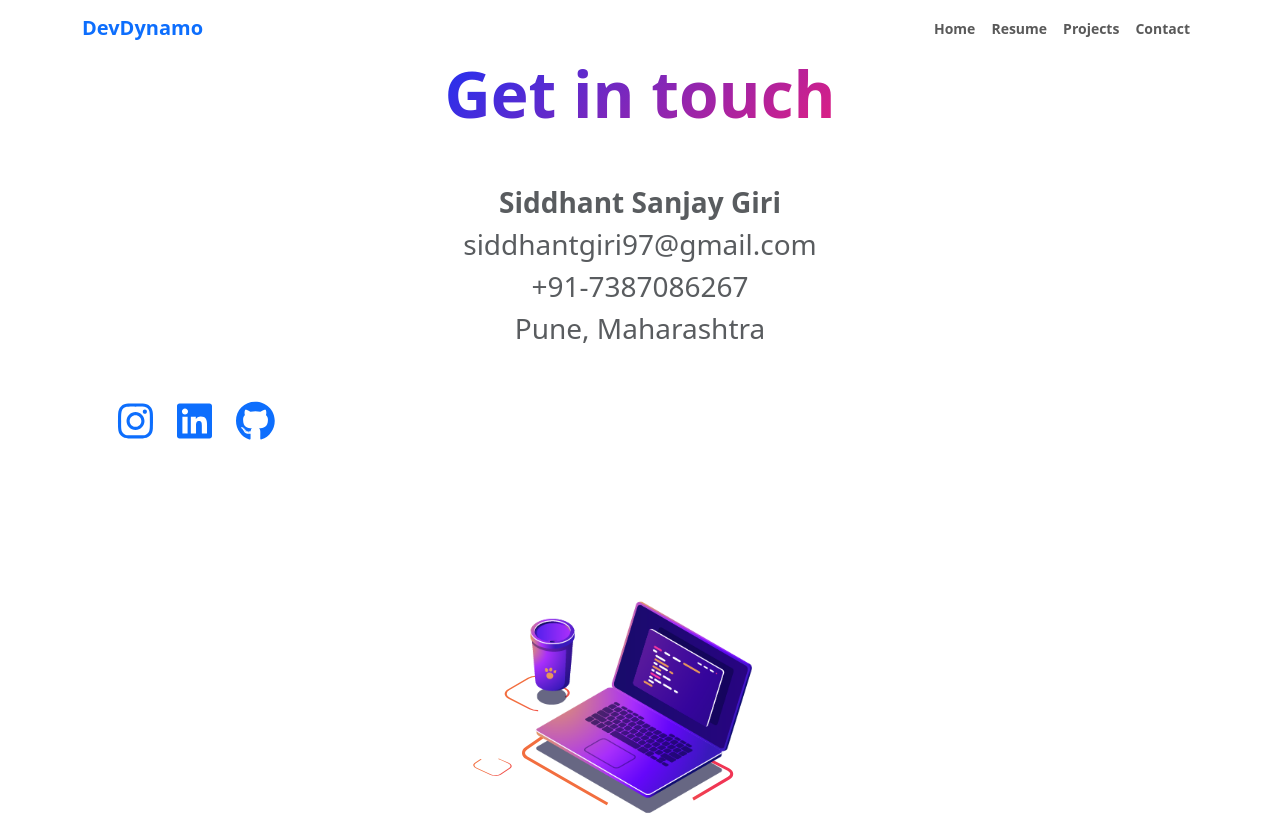
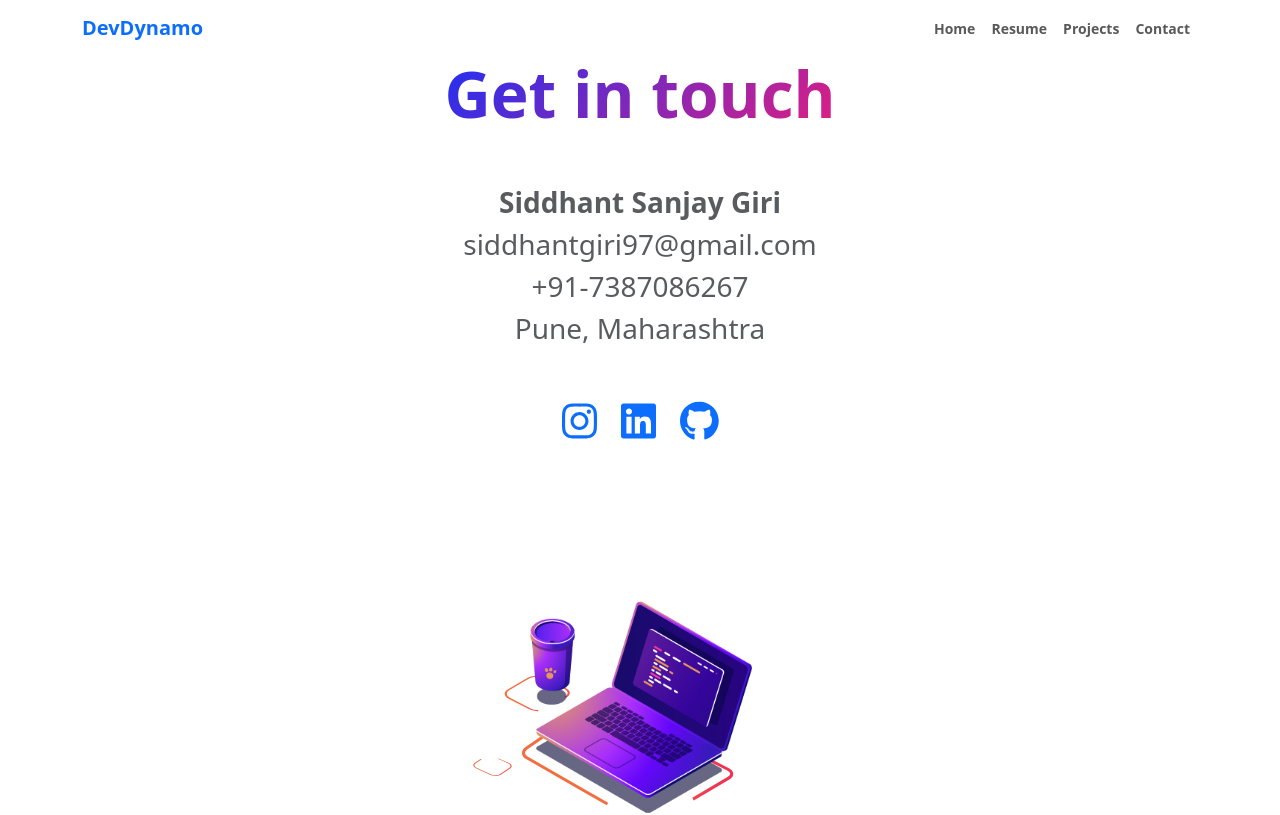
Before and after one commit to Siddhantgiri97/DevDynamo, a Next.js app: page /contact in a window 1280 px wide. Shown: the top 815 px of the page. Built offline with nearby package versions, Linux system fonts and the light colour scheme.

Commit message:
Update contact.js

```diff
--- a/pages/contact.js
+++ b/pages/contact.js
@@ -28,7 +28,7 @@ const Contact = () => {
                                 <div className="fs-3 fw-light text-muted">siddhantgiri97@gmail.com</div>
                                 <div className="fs-3 fw-light text-muted">+91-7387086267</div>
                                 <div className="fs-3 fw-light text-muted">Pune, Maharashtra</div>
-                                <div className={`d-flex fs-2 gap-4 mt-5 ${styles.icon}`}>
+                                <div className={`d-flex justify-content-center fs-2 gap-4 mt-5`}>
                                     <a href="https://www.instagram.com/siddhantgiri97/" target="_blank" id={styles.TextGr} ><FontAwesomeIcon icon={faInstagram} size="lg" /></a>
                                     <a id={styles.Gradient} href="https://github.com/Siddhantgiri97" target="_blank"><FontAwesomeIcon icon={faLinkedin} size='lg' /></a>
                                     <a id={styles.Gradient} href="https://www.linkedin.com/in/siddhant-giri-64042a208/" target="_blank"><FontAwesomeIcon icon={faGithub} size='lg' /></a>
```
